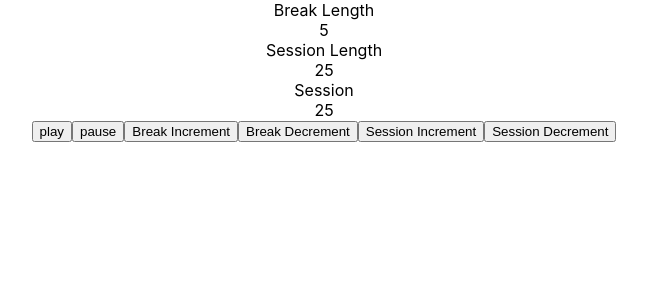
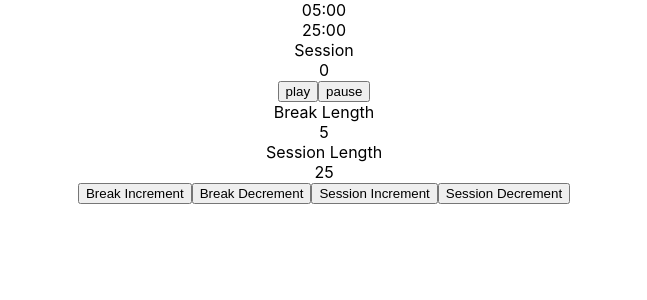
Before and after one commit to Joseph-Worthington/work-break-clock, a React (Create React App) app: page / in a window 1280 px wide. Shown: the top 300 px of the page, without its empty margins (316-963 px from the left). Built offline with nearby package versions, Linux system fonts and the light colour scheme; the HTML template or start-up script is replaced by a standard one.

Commit message:
Add the timer functionaility, refactor the interface

```diff
--- a/src/App.tsx
+++ b/src/App.tsx
@@ -1,48 +1,66 @@
-import React, {useEffect} from 'react';
+import React, {useEffect, useState} from 'react';
 import BreakClock from './components/BreakClock';
+import TimerInterface from './components/TimerInterface';
 import Button from './Utilities/Button';
 import './App.css';
 
 const App = () => {
 
-  const [breakLength, setBreakLength] = React.useState(5);
-  const [sessionLength, setSessionLength] = React.useState(25);
-  const [sessionNumber, setSessionNumber] = React.useState(0);
-  const [isPlaying, setIsPlaying] = React.useState(false);
+  const [breakLength, setBreakLength] = useState(5);
+  const [sessionLength, setSessionLength] = useState(25);
+  const [sessionTime, setSessionTime] = useState(sessionLength * 60); // in seconds
+  const [breakTime, setBreakTime] = useState(breakLength * 60); // in seconds
+  const [sessionNumber, setSessionNumber] = useState(0);
+  const [isPlaying, setIsPlaying] = useState(false);
 
   const onSessionIncrementClick = () => {
-    if(sessionLength < 60)
+    if(sessionLength < 60) {
       setSessionLength(sessionLength + 1);
+      setSessionTime((sessionLength + 1) * 60);
+    }
   }
 
   const onSessionDecrementClick = () => {
-    if(sessionLength > 15)
-      setSessionLength(sessionLength - 1)
-  }
+    if (sessionLength > 15) {
+      setSessionLength(sessionLength - 1);
+      setSessionTime((sessionLength - 1) * 60);
+    }
+  };
 
   const onBreakLengthIncrementClick = () => {
-    if(breakLength < 30)
-      setBreakLength( breakLength + 1)
-  }
+    if (breakLength < 30) {
+      setBreakLength(breakLength + 1);
+      setBreakTime((breakLength + 1) * 60);
+    }
+  };
 
   const onBreakLengthDecrementClick = () => {
-    if(breakLength > 5)
-      setBreakLength( breakLength - 1)
-  }
+    if (breakLength > 5) {
+      setBreakLength(breakLength - 1);
+      setBreakTime((breakLength - 1) * 60);
+    }
+  };
 
-  // useEffect(() => {
-  //   while (isPlaying) {
-  //     if(sessionLength > 0) {
-  //         setSessionLength(sessionLength - 0.01);
-  //     } else if(breakLength > 0 ){
-  //         setBreakLength(breakLength - 0.01)
-  //     }else {
-  //       setSessionNumber(sessionNumber + 1);
-  //       setIsPlaying(false);
-  //       return
-  //     }
-  //   }
-  // });
+  useEffect(() => {
+    let timer: NodeJS.Timeout;
+    if (isPlaying) {
+      timer = setInterval(() => {
+        if (sessionTime > 0) {
+          setSessionTime(prev => prev - 1);
+        } else if (breakTime > 0) {
+          setBreakTime(prev => prev - 1);
+        } else {
+          setSessionNumber(prev => prev + 1);
+          setIsPlaying(false);
+          setSessionTime(sessionLength * 60);
+          setBreakTime(breakLength * 60);
+        }
+      }, 1000); // Update every second
+    }
+
+    return () => clearInterval(timer); // Cleanup on unmount or when dependencies change
+  }, [isPlaying, sessionLength, breakLength, sessionNumber]);
+
 
 
 
@@ -59,17 +77,27 @@ const App = () => {
     }
   }
 
+  const formatTime = (timeInSeconds: number) => {
+    const minutes = Math.floor(timeInSeconds / 60);
+    const seconds = timeInSeconds % 60;
+    return `${minutes.toString().padStart(2, '0')}:${seconds.toString().padStart(2, '0')}`;
+  };
+
 
 
   return (
     <div className="App">
-      <BreakClock sessionTime={sessionLength} breakTime={breakLength} sessionNumber={sessionNumber} />
-      <Button id="play" onClick={playClick} text="play" />
-      <Button id="pause" onClick={pauseClick} text="pause" />
-      <Button id="break-increment" onClick={onBreakLengthIncrementClick} text="Break Increment" />
-      <Button id="break-decrement" onClick={onBreakLengthDecrementClick} text="Break Decrement" />
-      <Button id="session-increment" onClick={onSessionIncrementClick} text="Session Increment" />
-      <Button id="session-decrement" onClick={onSessionDecrementClick} text="Session Decrement" />
+      <BreakClock
+        sessionTime={formatTime(sessionTime)}
+        breakTime={formatTime(breakTime)}
+        sessionNumber={sessionNumber}
+        clickActions={[pauseClick, playClick ]}
+      />
+      <TimerInterface
+        sessionLength={sessionLength}
+        breakLength={breakLength}
+        clickActions={[onBreakLengthDecrementClick, onBreakLengthIncrementClick, onSessionDecrementClick, onSessionIncrementClick ]}
+      />
     </div>
   );
 }
--- a/src/components/BreakClock.tsx
+++ b/src/components/BreakClock.tsx
@@ -1,21 +1,23 @@
 import React from "react";
+import Button from "../Utilities/Button";
 
 interface BreakClockProps {
-  breakTime: number;
-  sessionTime: number;
+  breakTime: string;
+  sessionTime: string;
   sessionNumber: number;
+  clickActions: Array<() => void>;
 }
 
 
-const BreakClock: React.FC<BreakClockProps> = ({ breakTime, sessionTime }) => {
+const BreakClock: React.FC<BreakClockProps> = ({ breakTime, sessionTime, clickActions: [pauseClick, playClick ], sessionNumber }) => {
   return (
     <div>
-      <div id="break-label">Break Length</div>
       <div id="break-length">{breakTime}</div>
-      <div id="session-label">Session Length</div>
       <div id="session-length">{sessionTime}</div>
       <div id="timer-label">Session</div>
-      <div id="session-number">{sessionTime}</div>
+      <div id="session-number">{sessionNumber}</div>
+      <Button id="play" onClick={playClick} text="play" />
+      <Button id="pause" onClick={pauseClick} text="pause" />
     </div>
   );
 };
--- /dev/null
+++ b/src/components/TimerInterface.tsx
@@ -0,0 +1,25 @@
+import React from "react";
+import Button from "../Utilities/Button";
+
+interface TimerInterfaceProps {
+  breakLength: number;
+  sessionLength: number;
+  clickActions: Array<() => void>;
+}
+
+const TimerInterface: React.FC<TimerInterfaceProps> = ({ breakLength, sessionLength, clickActions: [onBreakLengthDecrementClick, onBreakLengthIncrementClick, onSessionDecrementClick, onSessionIncrementClick] }) => {
+  return (
+    <div>
+      <div id="break-label">Break Length</div>
+      <div id="break-length">{breakLength}</div>
+      <div id="session-label">Session Length</div>
+      <div id="session-length">{sessionLength}</div>
+      <Button id="break-increment" onClick={onBreakLengthIncrementClick} text="Break Increment" />
+      <Button id="break-decrement" onClick={onBreakLengthDecrementClick} text="Break Decrement" />
+      <Button id="session-increment" onClick={onSessionIncrementClick} text="Session Increment" />
+      <Button id="session-decrement" onClick={onSessionDecrementClick} text="Session Decrement" />
+    </div>
+  );
+};
+
+export default TimerInterface;
```
